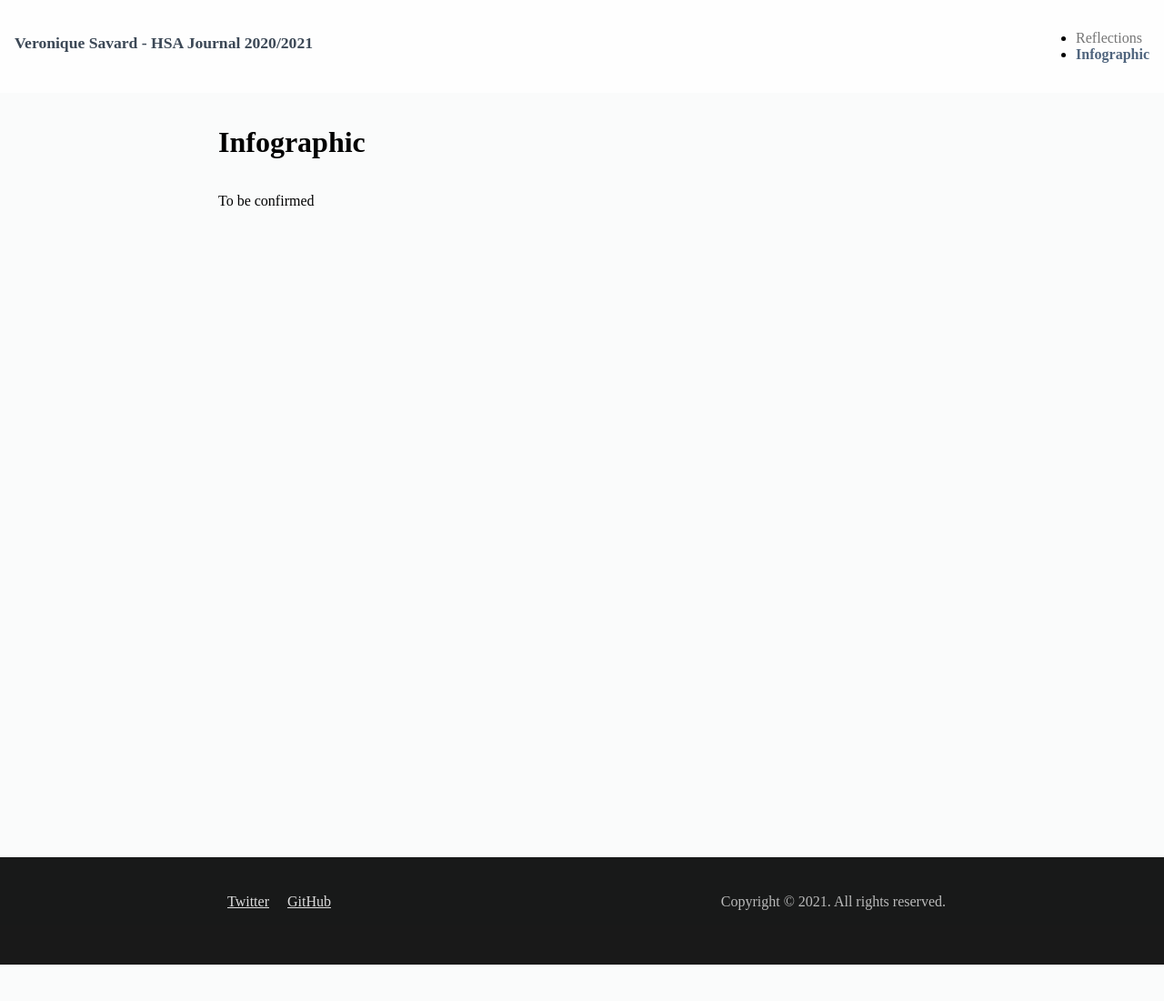
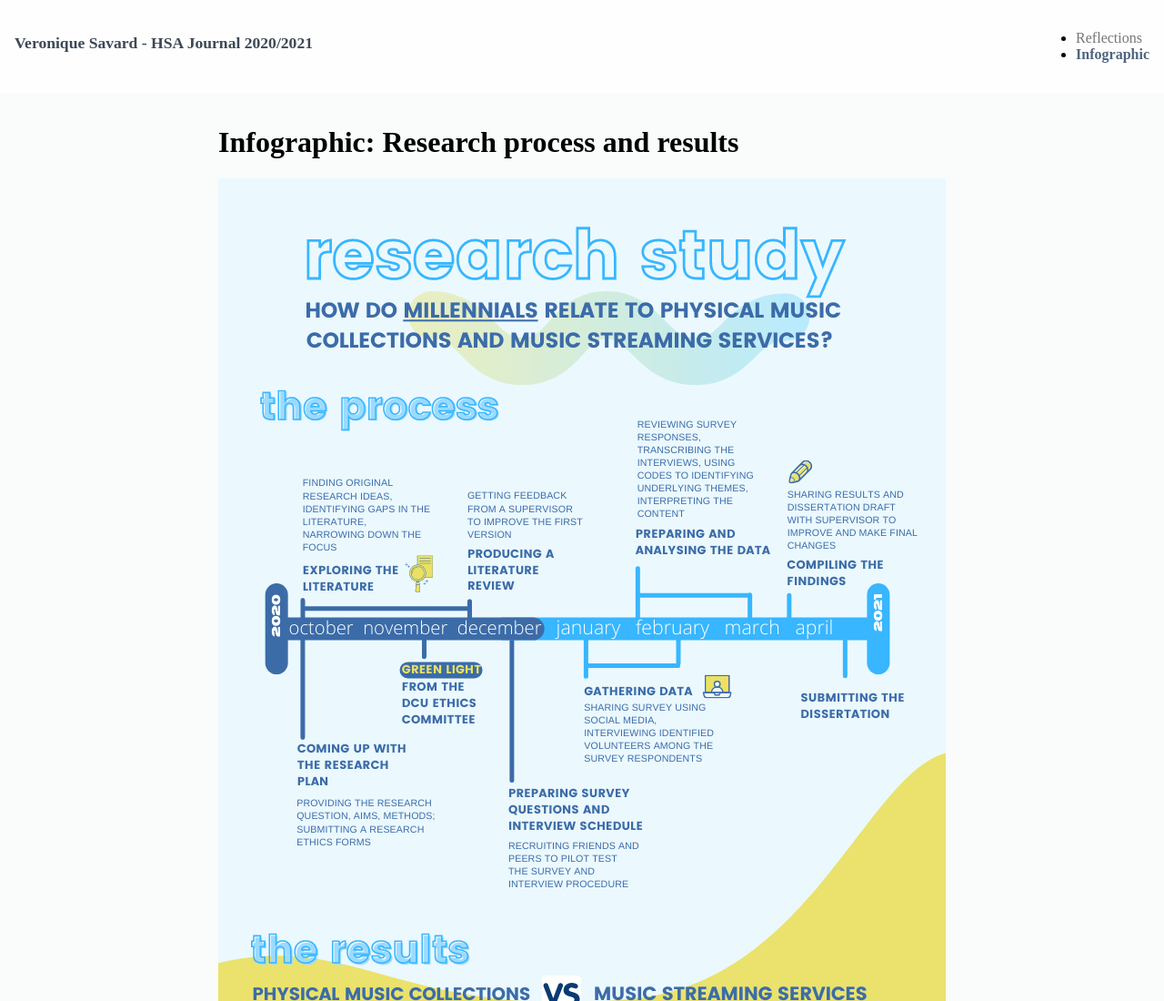
Before and after one commit to nuagesdencre/vero_hsa, a Gatsby site: page /infographics in a window 1280 px wide. Shown: the top 1100 px of the page at 91% size. Before the commit the page ends 1060 px from the top, so only its background shows below. Built offline with nearby package versions, Linux system fonts and the light colour scheme; Gatsby itself is replaced by a stand-in of ours.

Commit message:
adding infographic and favicon

```diff
--- a/src/pages/infographics.js
+++ b/src/pages/infographics.js
@@ -2,13 +2,14 @@ import React from 'react'
 import Helmet from 'react-helmet'
 import Layout from '../layout'
 import config from '../../data/SiteConfig'
+import picture from "../../static/assets/final_infographic.png"
 
 const InfographicsPage = () => (
   <Layout>
     <main>
       <Helmet title={`Infographic | ${config.siteTitle}`} />
-      <h1>Infographic</h1>
-      <p>To be confirmed</p>
+      <h1>Infographic: Research process and results</h1>
+      <img src={picture} alt="infographic" />
     </main>
   </Layout>
 )
```
Also changed, not shown: content/november/2020-11-21-collections-and-measurement-methods.md (+1 -1 lines), favicon.ico (added), static/assets/final_infographic.png (added).
